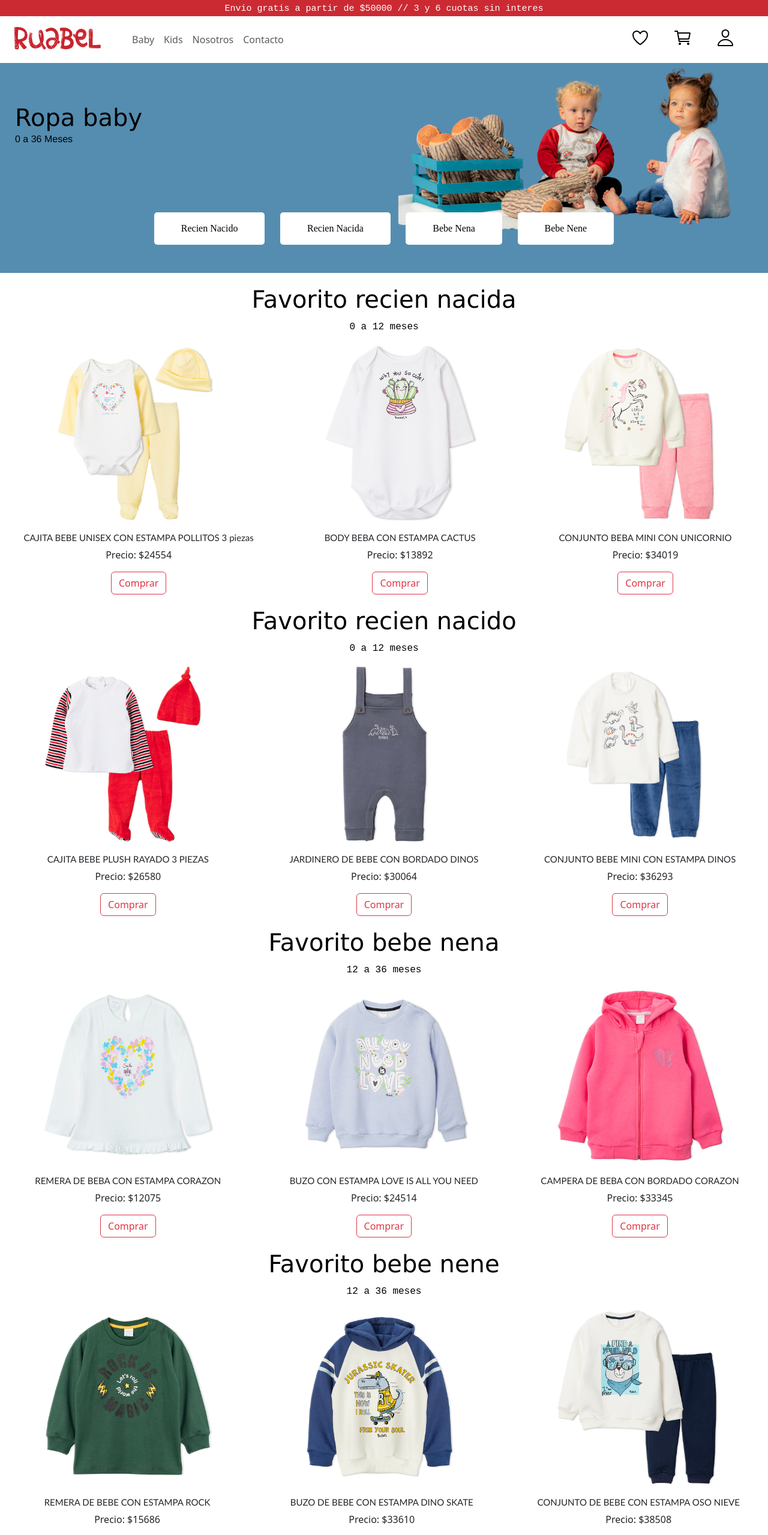
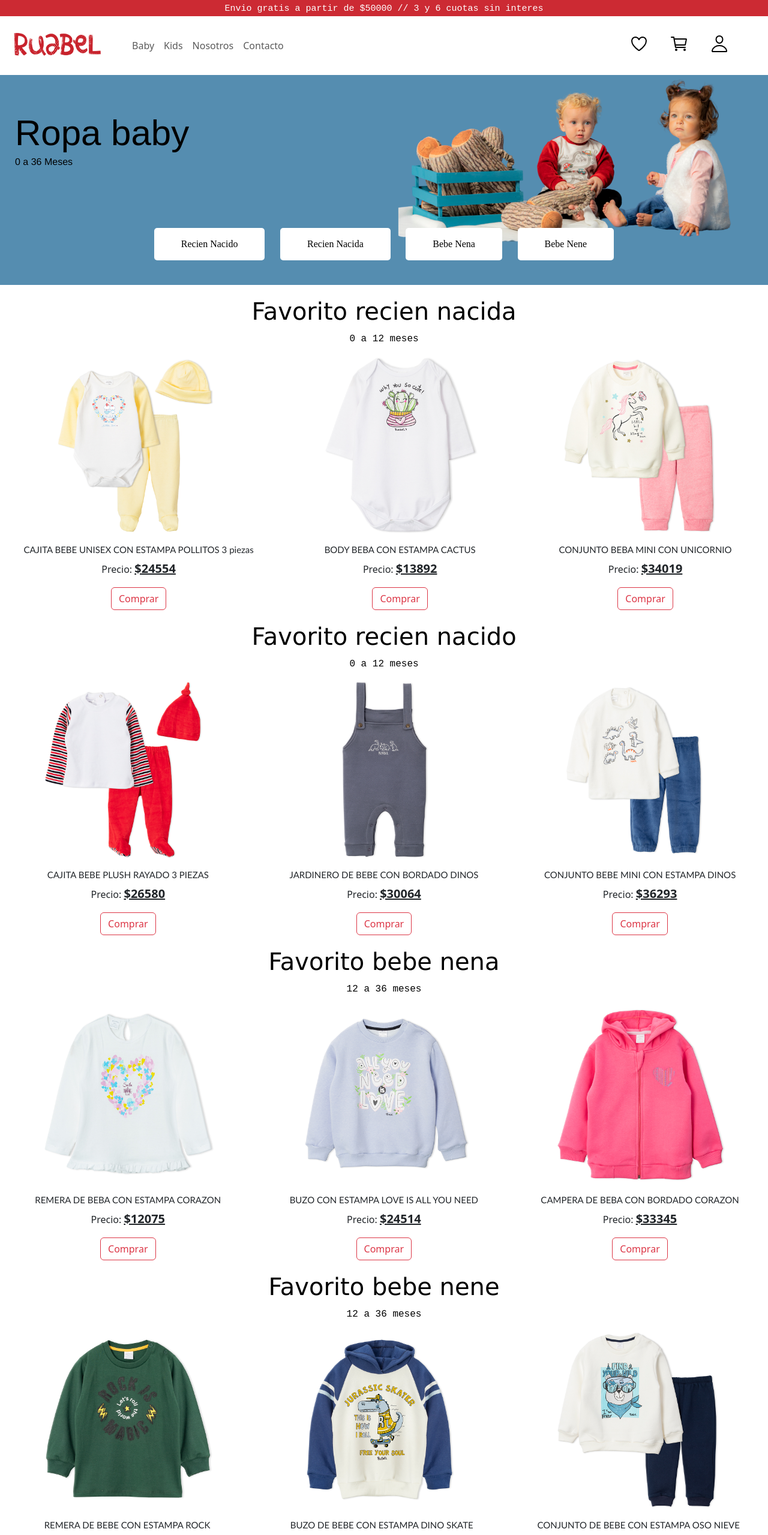
Before and after one commit to DamianMay/preentrega-May, a website: page pages/baby.html in a window 1280 px wide. Shown: the top 2559 px of the page at 60% size. Drawn offline with nearby package versions, Linux system fonts and the light colour scheme.

Commit message:
trabajo terminado

```diff
--- a/pages/baby.html
+++ b/pages/baby.html
@@ -80,7 +80,7 @@
         <main>
             <section class="bannerBaby">
                 <div>
-                <h1 class="bannerH2">Ropa baby</h1>
+                    <h1 class="bannerH1">Ropa baby</h1>
                     <p>0 a 36 Meses</p>
                 </div>
                 <div class="botonesbannerbaby-kids">
@@ -91,97 +91,97 @@
                 </div>
             </section>
             <section data-aos="fade-up-left" data-aos-duration="1500">
-            <h1>Favorito recien nacida</h1>
+                <h2>Favorito recien nacida</h2>
                 <a href="" class="edades-categorias">0 a 12 meses</a>
                 <div class="futuroProducto">
                     <article class="producto">
                         <img src="../assets/3600.jpg" alt="Set recien nacido 3 piezas beba">
-                    <h2>CAJITA BEBE UNISEX CON ESTAMPA POLLITOS 3 piezas</h2>
-                    <p>Precio: $24554</p>
+                        <h3>CAJITA BEBE UNISEX CON ESTAMPA POLLITOS 3 piezas</h3>
+                        <p>Precio: <b>$24554</b></p>
                         <button type="button" class="btn btn-outline-danger">Comprar</button>
                     </article>
                     <article class="producto">
                         <img src="../assets/3603.jpg" alt="Body beba cactus">
-                    <h2>BODY BEBA CON ESTAMPA CACTUS</h2>
-                    <p>Precio: $13892</p>
+                        <h3>BODY BEBA CON ESTAMPA CACTUS</h3>
+                        <p>Precio: <b>$13892</b></p>
                         <button type="button" class="btn btn-outline-danger">Comprar</button>
                     </article>
                     <article class="producto">
                         <img src="../assets/3608.jpg" alt="Conjunto beba unicornio">
-                    <h2>CONJUNTO BEBA MINI CON UNICORNIO</h2>
-                    <p>Precio: $34019</p>
+                        <h3>CONJUNTO BEBA MINI CON UNICORNIO</h3>
+                        <p>Precio: <b>$34019</b></p>
                         <button type="button" class="btn btn-outline-danger">Comprar</button>
                     </article>
                 </div>
             </section>
             <section data-aos="fade-up-right" data-aos-duration="1500">
-            <h1>Favorito recien nacido</h1>
+                <h2>Favorito recien nacido</h2>
                 <a href="" class="edades-categorias">0 a 12 meses</a>
                 <div class="futuroProducto">
                     <article class="producto">
                         <img src="../assets/3652.jpg" alt="Set recien nacido rayado 3 piezas">
-                    <h2>CAJITA BEBE PLUSH RAYADO 3 PIEZAS</h2>
-                    <p>Precio: $26580</p>
+                        <h3>CAJITA BEBE PLUSH RAYADO 3 PIEZAS</h3>
+                        <p>Precio: <b>$26580</b></p>
                         <button type="button" class="btn btn-outline-danger">Comprar</button>
                     </article>
                     <article class="producto">
                         <img src="../assets/3658.jpg" alt="Enterito bebe dinos">
-                    <h2>JARDINERO DE BEBE CON BORDADO DINOS</h2>
-                    <p>Precio: $30064</p>
+                        <h3>JARDINERO DE BEBE CON BORDADO DINOS</h3>
+                        <p>Precio: <b>$30064</b></p>
                         <button type="button" class="btn btn-outline-danger">Comprar</button>
                     </article>
                     <article class="producto">
                         <img src="../assets/3659.jpg" alt="Conjunto bebe dinos">
-                    <h2>CONJUNTO BEBE MINI CON ESTAMPA DINOS</h2>
-                    <p>Precio: $36293</p>
+                        <h3>CONJUNTO BEBE MINI CON ESTAMPA DINOS</h3>
+                        <p>Precio: <b>$36293</b></p>
                         <button type="button" class="btn btn-outline-danger">Comprar</button>
                     </article>
                 </div>
             </section>
             <section data-aos="fade-down-right" data-aos-duration="1500">
-            <h1>Favorito bebe nena</h1>
+                <h2>Favorito bebe nena</h2>
                 <a href="" class="edades-categorias">12 a 36 meses</a>
                 <div class="futuroProducto">
                     <article class="producto">
                         <img src="../assets/3621.jpg" alt="Remera beba con volados y corazon">
-                    <h2>REMERA DE BEBA CON ESTAMPA CORAZON</h2>
-                    <p>Precio: $12075</p>
+                        <h3>REMERA DE BEBA CON ESTAMPA CORAZON</h3>
+                        <p>Precio: <b>$12075</b></p>
                         <button type="button" class="btn btn-outline-danger">Comprar</button>
                     </article>
                     <article class="producto">
                         <img src="../assets/3633.jpg" alt="Buzo beba all you need is love">
-                    <h2>BUZO CON ESTAMPA LOVE IS ALL YOU NEED</h2>
-                    <p>Precio: $24514</p>
+                        <h3>BUZO CON ESTAMPA LOVE IS ALL YOU NEED</h3>
+                        <p>Precio: <b>$24514</b></p>
                         <button type="button" class="btn btn-outline-danger">Comprar</button>
                     </article>
                     <article class="producto">
                         <img src="../assets/3635.jpg" alt="Campera beba con capucha">
-                    <h2>CAMPERA DE BEBA CON BORDADO CORAZON</h2>
-                    <p>Precio: $33345</p>
+                        <h3>CAMPERA DE BEBA CON BORDADO CORAZON</h3>
+                        <p>Precio: <b>$33345</b></p>
                         <button type="button" class="btn btn-outline-danger">Comprar</button>
                     </article>
                 </div>
             </section>
             <section data-aos="fade-down-left" data-aos-duration="1500">
-            <h1>Favorito bebe nene</h1>
+                <h2>Favorito bebe nene</h2>
                 <a href="" class="edades-categorias">12 a 36 meses</a>
                 <div class="futuroProducto">
                     <article class="producto">
                         <img src="../assets/3670.jpg" alt="Remera bebe rock is magic ">
-                    <h2>REMERA DE BEBE CON ESTAMPA ROCK</h2>
-                    <p>Precio: $15686</p>
+                        <h3>REMERA DE BEBE CON ESTAMPA ROCK</h3>
+                        <p>Precio: <b>$15686</b></p>
                         <button type="button" class="btn btn-outline-danger">Comprar</button>
                     </article>
                     <article class="producto">
                         <img src="../assets/3680.jpg" alt="Buzo bebe skate dino">
-                    <h2>BUZO DE BEBE CON ESTAMPA DINO SKATE</h2>
-                    <p>Precio: $33610</p>
+                        <h3>BUZO DE BEBE CON ESTAMPA DINO SKATE</h3>
+                        <p>Precio: <b>$33610</b></p>
                         <button type="button" class="btn btn-outline-danger">Comprar</button>
                     </article>
                     <article class="producto">
                         <img src="../assets/3690.jpg" alt="Conjunto bebe oso polar ">
-                    <h2>CONJUNTO DE BEBE CON ESTAMPA OSO NIEVE</h2>
-                    <p>Precio: $38508</p>
+                        <h3>CONJUNTO DE BEBE CON ESTAMPA OSO NIEVE</h3>
+                        <p>Precio: <b>$38508</b></p>
                         <button type="button" class="btn btn-outline-danger">Comprar</button>
                     </article>
                 </div>
--- a/scss/partials/_contacto.scss
+++ b/scss/partials/_contacto.scss
@@ -6,9 +6,7 @@ form{
     }
 }
 .formulario{
-    background-color: $color-primario;
-    background: rgb(2,0,36);
-    background: radial-gradient(circle, rgba(2,0,36,1) 0%, rgba(7,6,94,1) 1%, rgba(74,8,8,1) 7%, rgba(204,42,51,1) 66%);    padding-bottom: 20px;
+    background: linear-gradient( #c00, $color-primario)
 }
 .boton{
     margin-top: 10px;
--- a/scss/partials/_header.scss
+++ b/scss/partials/_header.scss
@@ -5,7 +5,6 @@ header{
     z-index: 2;
     display: flex;
     flex-direction: column;
-    flex-wrap:wrap;
 
     .partesuperior{
         background-color: $color-primario;
@@ -20,8 +19,7 @@ header{
             text-align: center;
             margin-top:0;
             margin-bottom: 0;
-       }
-
+        }
     }
     .parteinferior{
         @include flex(flex, row, space-between, center);
@@ -32,9 +30,13 @@ header{
             align-items: center;
         }
 
-        .mitadDerechaheader{
+        .mitadDerechaheader {
+            display: flex;
+            justify-content: space-around; /* Distribuye los iconos equitativamente */
+            align-items: center; /* Centra los iconos verticalmente */
             margin: 20px;
-
+            box-sizing: border-box;
+            padding: 10px;
         }
     }
 }
--- a/scss/partials/_variables.scss
+++ b/scss/partials/_variables.scss
@@ -3,7 +3,7 @@ $color-secundario: gray;
 $color-black: black;
 
 
-.titulo-principal{
+h1{
     font-family: "Poetsen One", sans-serif;
     font-size: 60px;
     color:$color-black;
@@ -11,8 +11,17 @@ $color-black: black;
     margin-top: 20px;
     margin-bottom: 40px;
 }
+b{
+    font-size: 20px;
+    text-decoration: underline;
+}
+.bannerH1{
+    text-align:left;
+    margin-left: 25px;
+    margin-bottom: 0;
+}
 
-h1{
+h2{
     font-family: 'Lucida Sans', 'Lucida Sans Regular', 'Lucida Grande', 'Lucida Sans Unicode', Geneva, Verdana, sans-serif;
     font-size: 40px;
     color: $color-black;
@@ -21,7 +30,7 @@ h1{
     margin-bottom: 10px;
 }
 
-h2{
+h3{
     font-family: 'Trebuchet MS', 'Lucida Sans Unicode', 'Lucida Grande', 'Lucida Sans', Arial, sans-serif;
     font-size: 15px;
     font-weight: 100;
@@ -94,6 +103,9 @@ h2{
     justify-content: $justify-content;
     align-items: $align-items;
 }
+input{
+    border-radius: 5px;
+}
 
 
 
@@ -115,14 +127,11 @@ h2{
 }
 
 ion-icon{
-    @include iconos( black,2rem,35px);                       //esto aplica para iconos de header y footer
+    @include iconos( black,2rem,35px);
+    flex-shrink: 1;                     //esto aplica para iconos de header y footer
 }
 
-.bannerH2{
-    text-align:left;
-    margin-left: 25px;
-    margin-bottom: 0;
-}
+
 
 .edades-categorias {
     font-family: monospace;
```
Also changed, not shown: index.html (+10 -10 lines), pages/contacto.html (+9 -9 lines), pages/kids.html (+15 -15 lines), pages/nosotros.html (+1 -1 lines), css/styles.css, 1 other file. Lines whose indentation alone changed are shown as unchanged.
